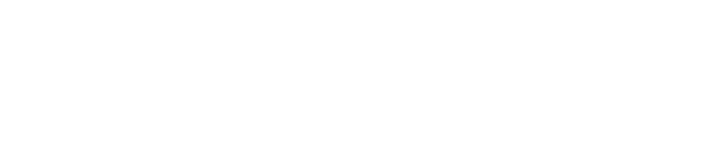
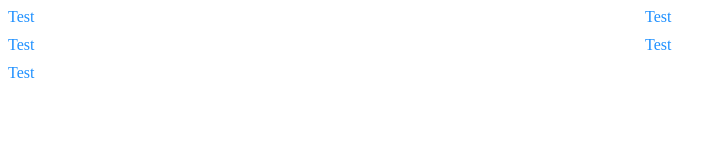
Before and after one commit to ProphetPlanetside/etch-a-sketch, a plain HTML site: page index.html in a window 1280 px wide. Shown: the whole page, without its empty margins (0-727 px from the left). Drawn offline with Linux system fonts and the light colour scheme.

Commit message:
Added grid class to CSS. Added some test code in script.js, including a way to create a grid with the numnber of columns based on a variable's number value.

```diff
--- a/index.html
+++ b/index.html
@@ -10,7 +10,7 @@
 
   <body>
 
-
+    <div id = "grid"></div>
 
   </body>
 
--- a/script.js
+++ b/script.js
@@ -0,0 +1,18 @@
+const grid = document.querySelector('#grid');
+
+let n = 2;
+
+// the backtick ` let's me use a variable in my JS script for this line below.
+grid.style.cssText = `grid-template-columns: repeat(${n}, 1fr);`
+
+function createSquare() {
+    const square = document.createElement('div');
+    square.classList.add('test');
+    square.textContent= "Test";
+
+    grid.appendChild(square);
+}
+
+for (i = 0; i < 5; i++) {
+    createSquare();
+}
--- a/style.css
+++ b/style.css
@@ -0,0 +1,9 @@
+.test {
+    color: dodgerblue;
+}
+
+#grid {
+    display: grid;
+    grid-template-columns: repeat(4, 1fr);
+    gap: 10px;
+}
```
